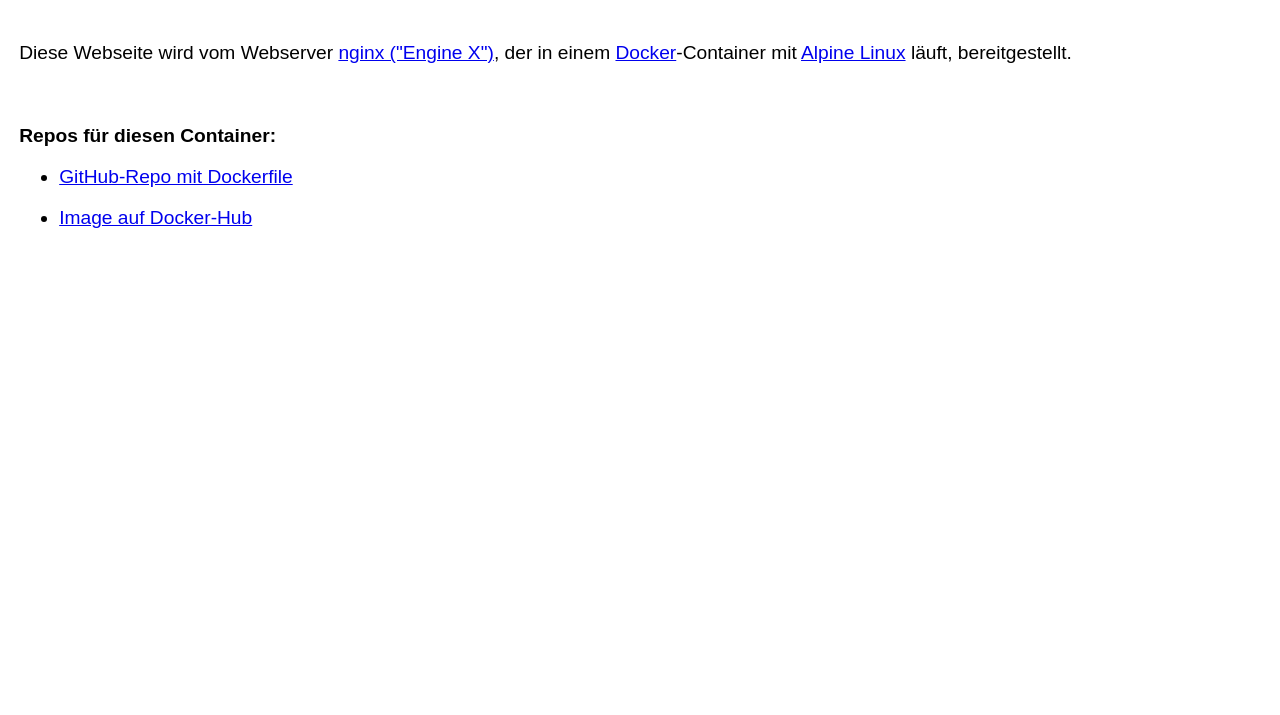
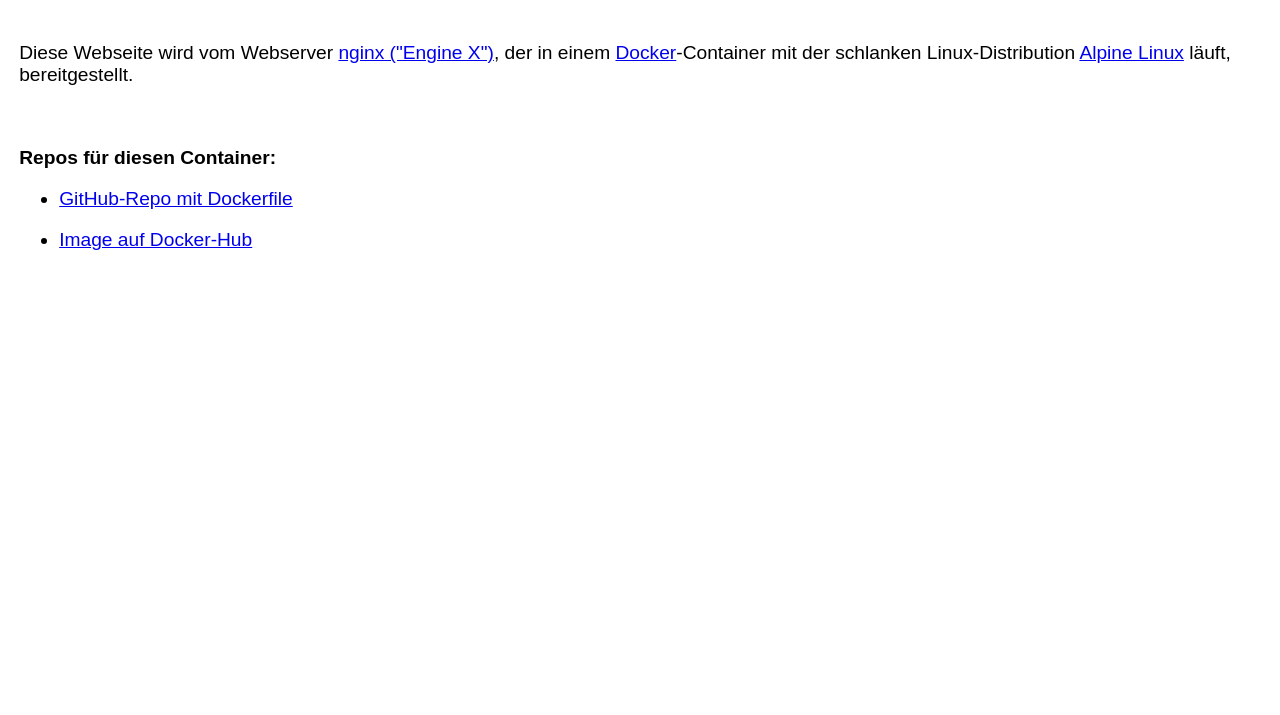
Before and after one commit to MDecker-MobileComputing/docker_nginx4html, a plain HTML site: page docs/index.html in a window 1280 px wide. Shown: the part 85-800 px from the top of the page. Drawn offline with Linux system fonts and the light colour scheme.

```diff
--- a/docs/index.html
+++ b/docs/index.html
@@ -15,6 +15,7 @@
     <a href="https://nginx.org/en/" target="_blank">nginx ("Engine X")</a>,
     der in einem
     <a href="https://docs.docker.com/get-started/overview/" target="_blank">Docker</a>-Container mit
+    der schlanken Linux-Distribution
     <a href="https://www.alpinelinux.org/" target="_blank">Alpine Linux</a> läuft, bereitgestellt.
   </p>
 
```
Also changed, not shown: docs/MeinStylesheet.css (line endings or trailing spaces), 2 other files.
